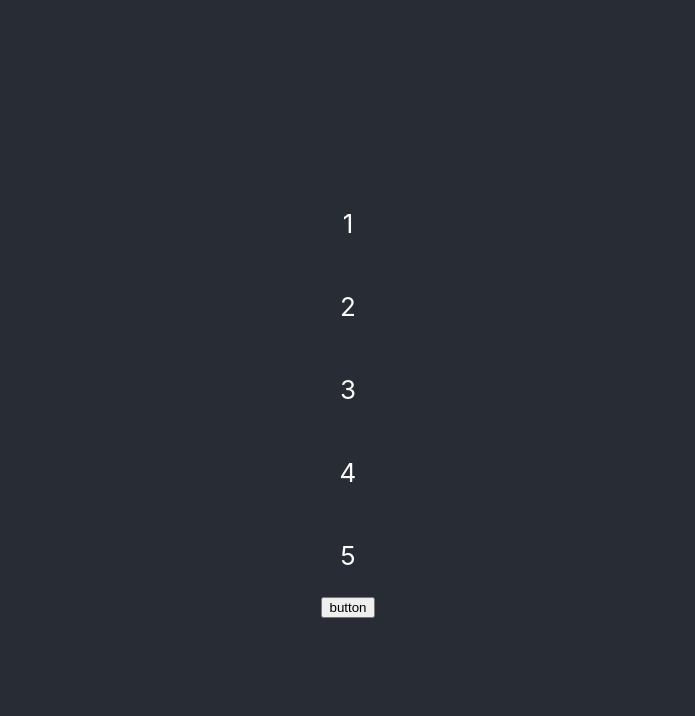
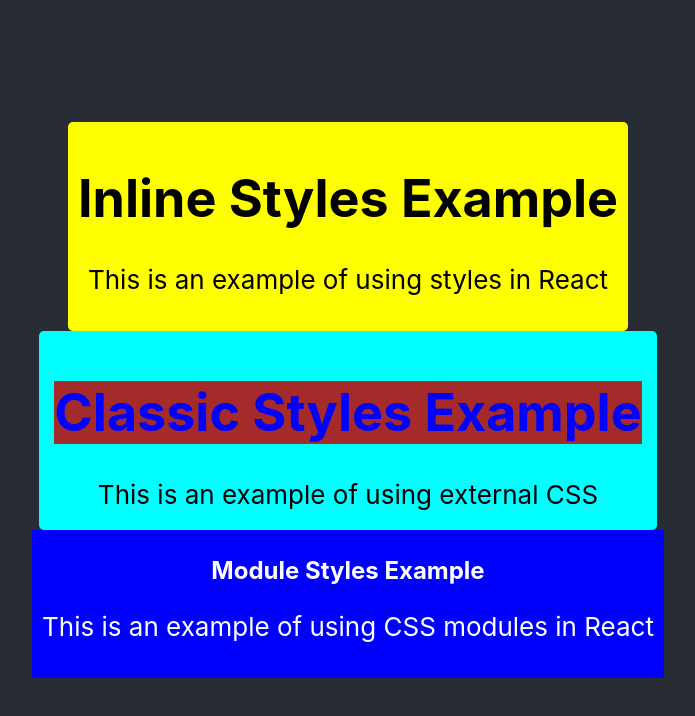
Before and after one commit to PashokSy/genius-space-fullstack-dev, a React (Create React App) app in the folder lectures/react/lessons/: page / in a window 1280 px wide. Shown: the top 716 px of the page, without its empty margins (292-987 px from the left). Built offline with nearby package versions, Linux system fonts and the light colour scheme.

Commit message:
feat: react lesson 7
module 42

```diff
--- a/lectures/react/lessons/package.json
+++ b/lectures/react/lessons/package.json
@@ -6,6 +6,7 @@
     "@testing-library/jest-dom": "^5.17.0",
     "@testing-library/react": "^13.4.0",
     "@testing-library/user-event": "^13.5.0",
+    "classnames": "^2.5.1",
     "react": "^18.2.0",
     "react-dom": "^18.2.0",
     "react-scripts": "5.0.1",
--- /dev/null
+++ b/lectures/react/lessons/src/7_lessen_components/Classic.css
@@ -0,0 +1,18 @@
+.container {
+  background-color: aqua;
+  color: black;
+  padding: 15px;
+  border-radius: 5px;
+}
+
+.title {
+  color: blue;
+}
+
+.description {
+  margin: 5px;
+}
+
+.highlighted {
+  background-color: brown;
+}
--- /dev/null
+++ b/lectures/react/lessons/src/7_lessen_components/ClassicCss.js
@@ -0,0 +1,17 @@
+import React from 'react';
+import './Classic.css';
+import classNames from 'classnames';
+
+export const ClassicCss = ({ isHighlighted }) => {
+  const titleClasses = classNames('title', {
+    highlighted: isHighlighted,
+    active: true,
+  });
+
+  return (
+    <div className="container">
+      <h1 className={titleClasses}>Classic Styles Example</h1>
+      <p className="description">This is an example of using external CSS</p>
+    </div>
+  );
+};
--- /dev/null
+++ b/lectures/react/lessons/src/7_lessen_components/Css.module.css
@@ -0,0 +1,10 @@
+.container {
+  background-color: blue;
+  color: white;
+  padding: 10px;
+}
+
+.title {
+  font-size: 24px;
+  font-weight: bold;
+}
--- /dev/null
+++ b/lectures/react/lessons/src/7_lessen_components/InlineCss.js
@@ -0,0 +1,26 @@
+import React from 'react';
+
+export const InlineCss = ({ isHighlighted, isPrimary }) => {
+  const primaryStyles = {
+    backgroundColor: isHighlighted ? 'yellow' : 'blue',
+    color: isHighlighted ? 'black' : 'white',
+    padding: '10px',
+    borderRadius: '5px',
+  };
+
+  const secondaryStyles = {
+    backgroundColor: 'gray',
+    color: 'black',
+    padding: '10px',
+    borderRadius: '5px',
+  };
+
+  const styles = isPrimary ? primaryStyles : secondaryStyles;
+
+  return (
+    <div style={styles}>
+      <h1>Inline Styles Example</h1>
+      <p>This is an example of using styles in React</p>
+    </div>
+  );
+};
--- /dev/null
+++ b/lectures/react/lessons/src/7_lessen_components/ModuleCss.js
@@ -0,0 +1,11 @@
+import React from 'react';
+import styles from './Css.module.css';
+
+export const ModuleCss = () => {
+  return (
+    <div className={styles.container}>
+      <h1 className={styles.title}>Module Styles Example</h1>
+      <p>This is an example of using CSS modules in React</p>
+    </div>
+  );
+};
--- a/lectures/react/lessons/src/App.js
+++ b/lectures/react/lessons/src/App.js
@@ -1,24 +1,15 @@
+import { ClassicCss } from './7_lessen_components/ClassicCss';
+import { InlineCss } from './7_lessen_components/InlineCss';
+import { ModuleCss } from './7_lessen_components/ModuleCss';
 import './App.css';
-import { useMemo, useState } from 'react';
 
 function App() {
-  const [list, setList] = useState([1, 2, 3, 4, 5]);
-
-  const memorizedList = useMemo(() => {
-    return list;
-  }, [list]);
-
-  const handleListChange = () => {
-    setList([...list], 6);
-  };
-
   return (
     <div className="App">
       <header className="App-header">
-        {list.map((item, index) => (
-          <p key={index}>{item}</p>
-        ))}
-        <button onClick={handleListChange}>button</button>
+        <InlineCss isHighlighted={true} isPrimary={true} />
+        <ClassicCss isHighlighted={true} />
+        <ModuleCss />
       </header>
     </div>
   );
```
Also changed, not shown: 1 other file (tests, documents, lock files or other folders).
